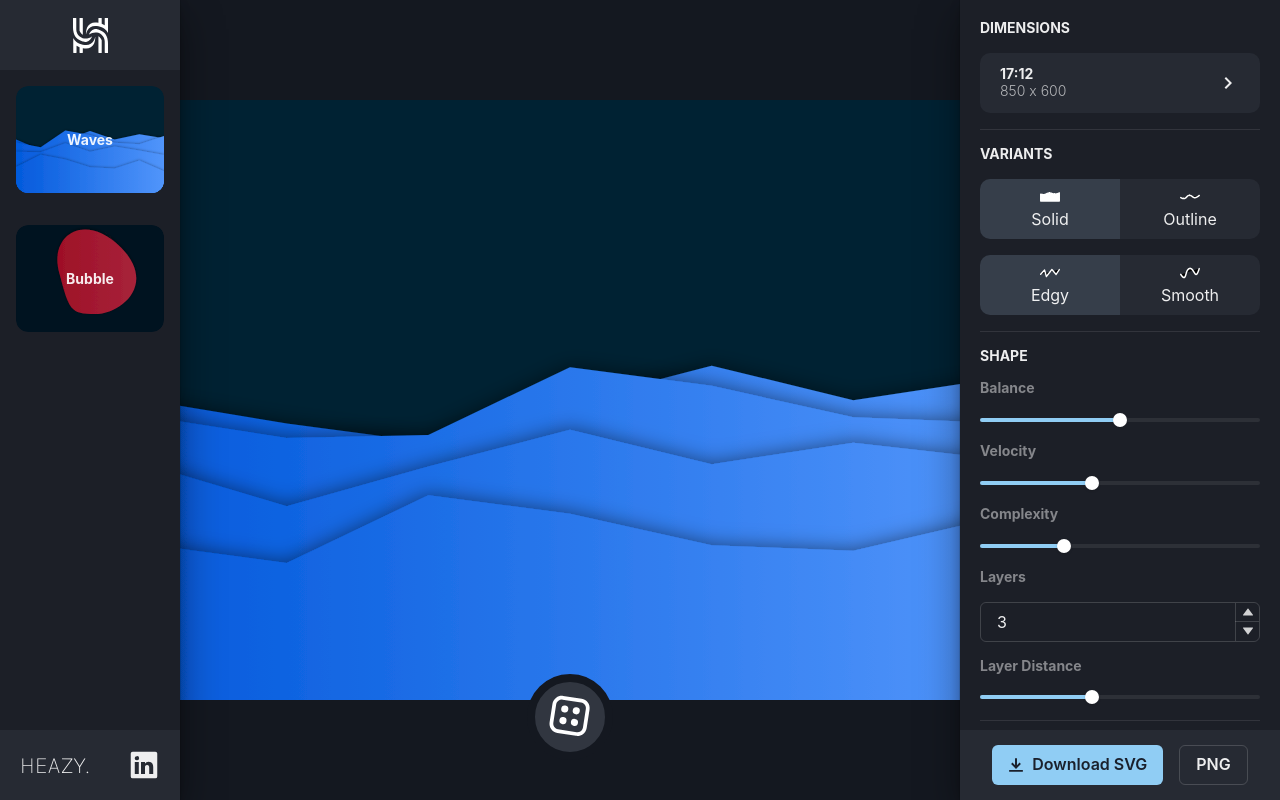
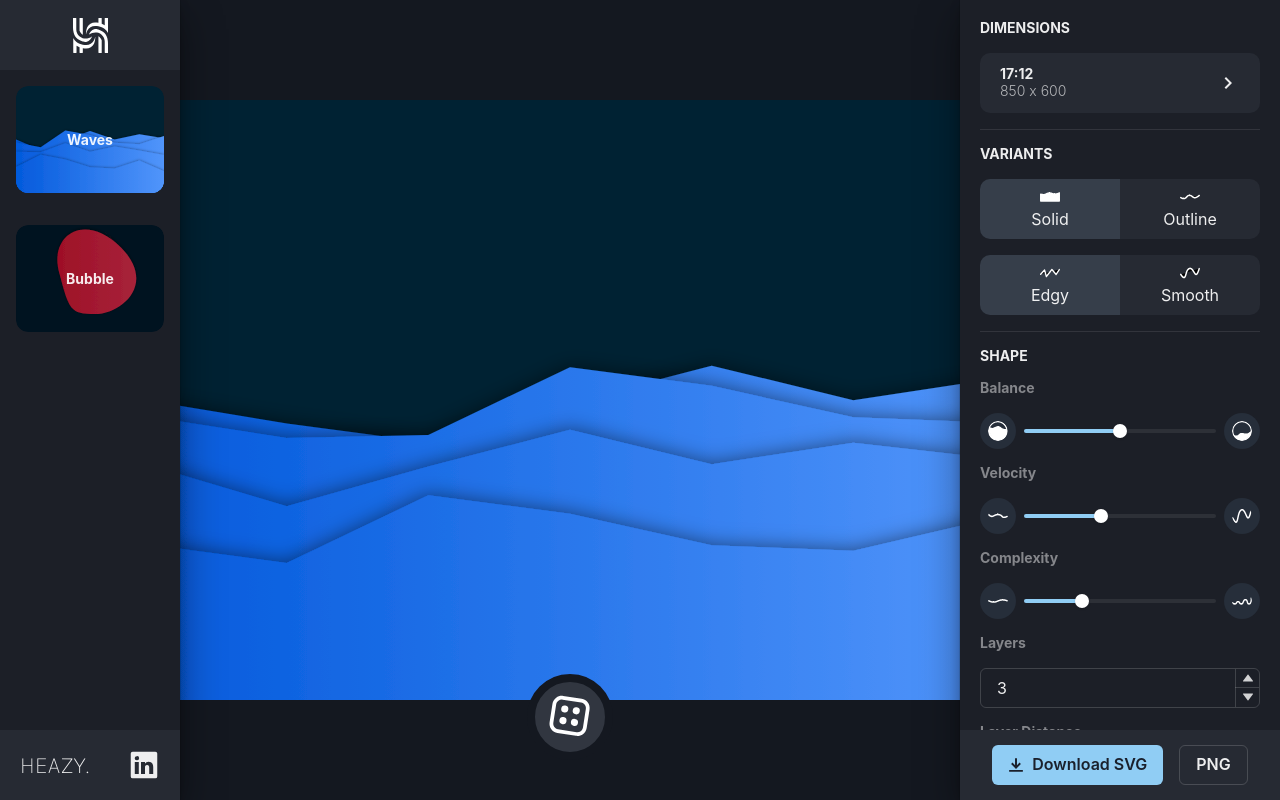
Before and after one commit to MaximBuz/heazy-svg-creator, a React (Create React App) app: page / in a window 1280 px wide. Built offline with nearby package versions, Linux system fonts and the light colour scheme.

Commit message:
implemented buttons next to sliders

```diff
--- a/src/components/RightMenu/WaveOptions.tsx
+++ b/src/components/RightMenu/WaveOptions.tsx
@@ -212,9 +212,34 @@ const WaveOptions: React.FunctionComponent<IWaveOptionsProps> = ({
       <Heading as="h4" size="xs" opacity={0.5}>
         Balance
       </Heading>
+      <HStack>
+        <Icon
+          onClick={() => balance > 0 && setBalance(balance - 0.1)}
+          boxSize="9"
+          viewBox="0 0 456 456"
+          rounded="full"
+          p="2"
+          bg="#262e3a"
+          transition="0.3s"
+          _hover={{ background: '#373d48', cursor: 'pointer' }}
+          fill="none"
+        >
+          <path
+            d="M223 441C126.52 441 29.5814 334.5 29.5814 149.5C121.446 210 159.987 133 229 133C292.455 133 311.556 216 428.286 193.5C428.286 345 312.282 441 223 441Z"
+            fill="white"
+          />
+          <path
+            d="M223 441C108.125 441 15 345.637 15 228C15 110.363 108.125 15 223 15C337.875 15 431 110.363 431 228C431 345.637 337.875 441 223 441ZM223 441C126.52 441 29.5814 334.5 29.5814 149.5C121.446 210 159.987 133 229 133C292.455 133 311.556 216 428.286 193.5C428.286 345 312.282 441 223 441Z"
+            stroke="white"
+            stroke-width="30"
+            stroke-linecap="round"
+            stroke-linejoin="round"
+            stroke-dasharray="1 1"
+          />
+        </Icon>
         <Slider
           aria-label="balance"
-        defaultValue={balance}
+          value={balance}
           min={0}
           max={1}
           step={0.01}
@@ -225,38 +250,140 @@ const WaveOptions: React.FunctionComponent<IWaveOptionsProps> = ({
           </SliderTrack>
           <SliderThumb />
         </Slider>
+        <Icon
+          onClick={() => balance < 1 && setBalance(balance + 0.1)}
+          boxSize="9"
+          viewBox="0 0 456 456"
+          rounded="full"
+          p="2"
+          bg="#262e3a"
+          transition="0.3s"
+          _hover={{ background: '#373d48', cursor: 'pointer' }}
+          fill="none"
+        >
+          <path
+            d="M228 441C326.799 441 416.47 333.233 440.547 242C320.547 347.96 291.172 286 220.5 286C155.52 286 147.21 393.576 40.9649 330C77.2726 378.5 136.572 441 228 441Z"
+            fill="white"
+          />
+          <path
+            d="M228 441C345.637 441 441 345.637 441 228C441 110.363 345.637 15 228 15C110.363 15 15 110.363 15 228C15 345.637 110.363 441 228 441ZM228 441C326.799 441 416.47 333.233 440.547 242C320.547 347.96 291.172 286 220.5 286C155.52 286 147.21 393.576 40.9649 330C77.2726 378.5 136.572 441 228 441Z"
+            stroke="white"
+            stroke-width="30"
+            stroke-linecap="round"
+            stroke-linejoin="round"
+            stroke-dasharray="1 1"
+          />
+        </Icon>
+      </HStack>
 
       <Heading as="h4" size="xs" opacity={0.5}>
         Velocity
       </Heading>
-      <Slider
-        aria-label="velocity"
-        defaultValue={velocity}
-        min={0}
-        max={250}
-        onChange={(val) => setVelocity(val)}
+      <HStack>
+        <Icon
+          onClick={() => velocity > 0 && setVelocity(velocity - 25)}
+          boxSize="9"
+          viewBox="0 0 413 88"
+          rounded="full"
+          p="2"
+          bg="#262e3a"
+          transition="0.3s"
+          _hover={{ background: '#373d48', cursor: 'pointer' }}
+          fill="none"
         >
+          <path
+            xmlns="http://www.w3.org/2000/svg"
+            d="M397 52.8456C270.337 109.564 319.092 25.1275 217.324 15.6608C115.556 6.19414 99.9447 102.998 15 15.6608"
+            stroke="white"
+            stroke-width="30"
+            stroke-linecap="round"
+            stroke-linejoin="round"
+            stroke-dasharray="1 1"
+          />
+        </Icon>
+        <Slider aria-label="velocity" value={velocity} min={0} max={250} onChange={(val) => setVelocity(val)}>
           <SliderTrack>
             <SliderFilledTrack />
           </SliderTrack>
           <SliderThumb />
         </Slider>
 
+        <Icon
+          onClick={() => velocity < 250 && setVelocity(velocity + 25)}
+          boxSize="9"
+          viewBox="0 0 412 286"
+          rounded="full"
+          p="2"
+          bg="#262e3a"
+          transition="0.3s"
+          _hover={{ background: '#373d48', cursor: 'pointer' }}
+          fill="none"
+        >
+          <path
+            xmlns="http://www.w3.org/2000/svg"
+            d="M16 183.63C142 436.353 93.5 60.1255 194.735 17.9444C295.97 -24.2367 311.5 407.099 396 17.9444"
+            stroke="white"
+            stroke-width="30"
+            stroke-linecap="round"
+            stroke-linejoin="round"
+            stroke-dasharray="1 1"
+          />
+        </Icon>
+      </HStack>
+
       <Heading as="h4" size="xs" opacity={0.5}>
         Complexity
       </Heading>
-      <Slider
-        aria-label="complexity"
-        defaultValue={breaks}
-        min={0}
-        max={20}
-        onChange={(val) => setBreaks(val)}
+      <HStack>
+        <Icon
+          onClick={() => breaks > 0 && setBreaks(breaks - 1)}
+          boxSize="9"
+          viewBox="0 0 420 78"
+          rounded="full"
+          p="2"
+          bg="#262e3a"
+          transition="0.3s"
+          _hover={{ background: '#373d48', cursor: 'pointer' }}
+          fill="none"
         >
+          <path
+            xmlns="http://www.w3.org/2000/svg"
+            d="M16 34.8824C200 124 203.5 -37.5 404 34.8824"
+            stroke="white"
+            stroke-width="30"
+            stroke-linecap="round"
+            stroke-linejoin="round"
+            stroke-dasharray="1 1"
+          />
+        </Icon>
+        <Slider aria-label="complexity" value={breaks} min={0} max={20} onChange={(val) => setBreaks(val)}>
           <SliderTrack>
             <SliderFilledTrack />
           </SliderTrack>
           <SliderThumb />
         </Slider>
+        <Icon
+          onClick={() => breaks < 20 && setBreaks(breaks + 1)}
+          boxSize="9"
+          viewBox="0 0 432 158"
+          rounded="full"
+          p="2"
+          bg="#262e3a"
+          transition="0.3s"
+          _hover={{ background: '#373d48', cursor: 'pointer' }}
+          fill="none"
+        >
+          <path
+            xmlns="http://www.w3.org/2000/svg"
+            d="M414 15.5C421.5 43.1667 417 142.5 367 142.5C317 142.5 342.5 50 290 50C237.5 50 252 142.5 202 142.5C157 142.5 170 94 132 94C86.0001 94 107 142.5 61.0001 142.5C28 142.5 16 121 16 121"
+            stroke="white"
+            stroke-width="30"
+            stroke-linecap="round"
+            stroke-linejoin="round"
+            stroke-dasharray="1 1"
+          />
+        </Icon>
+      </HStack>
 
       <Heading as="h4" size="xs" opacity={0.5}>
         Layers
@@ -272,9 +399,38 @@ const WaveOptions: React.FunctionComponent<IWaveOptionsProps> = ({
       <Heading as="h4" size="xs" opacity={0.5}>
         Layer Distance
       </Heading>
+      <HStack>
+        <Icon
+          onClick={() => distance > 0 && setDistance(distance - 1)}
+          boxSize="9"
+          viewBox="0 0 446 123"
+          rounded="full"
+          p="2"
+          bg="#262e3a"
+          transition="0.3s"
+          _hover={{ background: '#373d48', cursor: 'pointer' }}
+          fill="none"
+        >
+          <path
+            d="M16 34.257C200 123.375 203.5 -38.1254 404 34.257"
+            stroke="white"
+            stroke-width="30"
+            stroke-linecap="round"
+            stroke-linejoin="round"
+            stroke-dasharray="1 1"
+          />
+          <path
+            d="M42 90.257C226 179.375 229.5 17.8746 430 90.257"
+            stroke="white"
+            stroke-width="30"
+            stroke-linecap="round"
+            stroke-linejoin="round"
+            stroke-dasharray="1 1"
+          />
+        </Icon>
         <Slider
           aria-label="layer-distance"
-        defaultValue={distance}
+          value={distance}
           min={0}
           max={10}
           onChange={(val) => setDistance(val)}
@@ -284,6 +440,35 @@ const WaveOptions: React.FunctionComponent<IWaveOptionsProps> = ({
           </SliderTrack>
           <SliderThumb />
         </Slider>
+        <Icon
+          onClick={() => distance < 10 && setDistance(distance + 1)}
+          boxSize="9"
+          viewBox="0 0 445 303"
+          rounded="full"
+          p="2"
+          bg="#262e3a"
+          transition="0.3s"
+          _hover={{ background: '#373d48', cursor: 'pointer' }}
+          fill="none"
+        >
+          <path
+            d="M15 45.8134C199 188.412 202.5 -70.0069 403 45.8134"
+            stroke="white"
+            stroke-width="30"
+            stroke-linecap="round"
+            stroke-linejoin="round"
+            stroke-dasharray="1 1"
+          />
+          <path
+            d="M41 241.457C225 391.661 228.5 119.459 429 241.457"
+            stroke="white"
+            stroke-width="30"
+            stroke-linecap="round"
+            stroke-linejoin="round"
+            stroke-dasharray="1 1"
+          />
+        </Icon>
+      </HStack>
 
       <Divider></Divider>
       {/* -------------- DIRECTION -------------- */}
```
Lines whose indentation alone changed are shown as unchanged.
